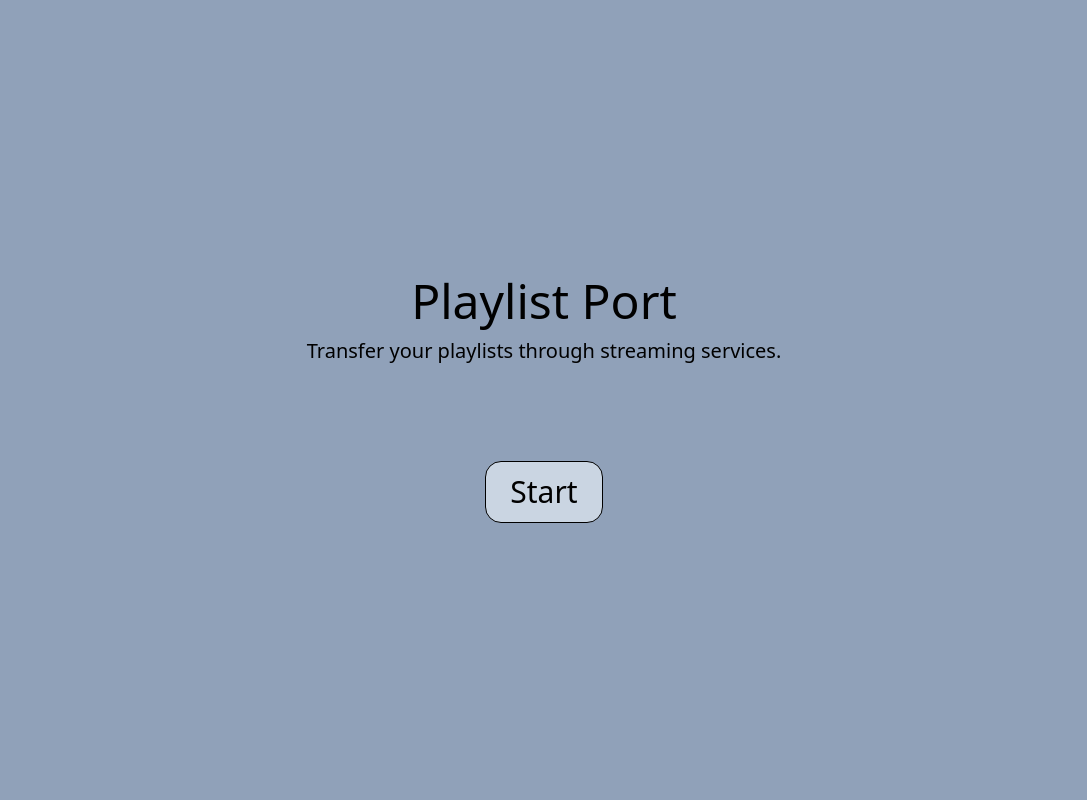
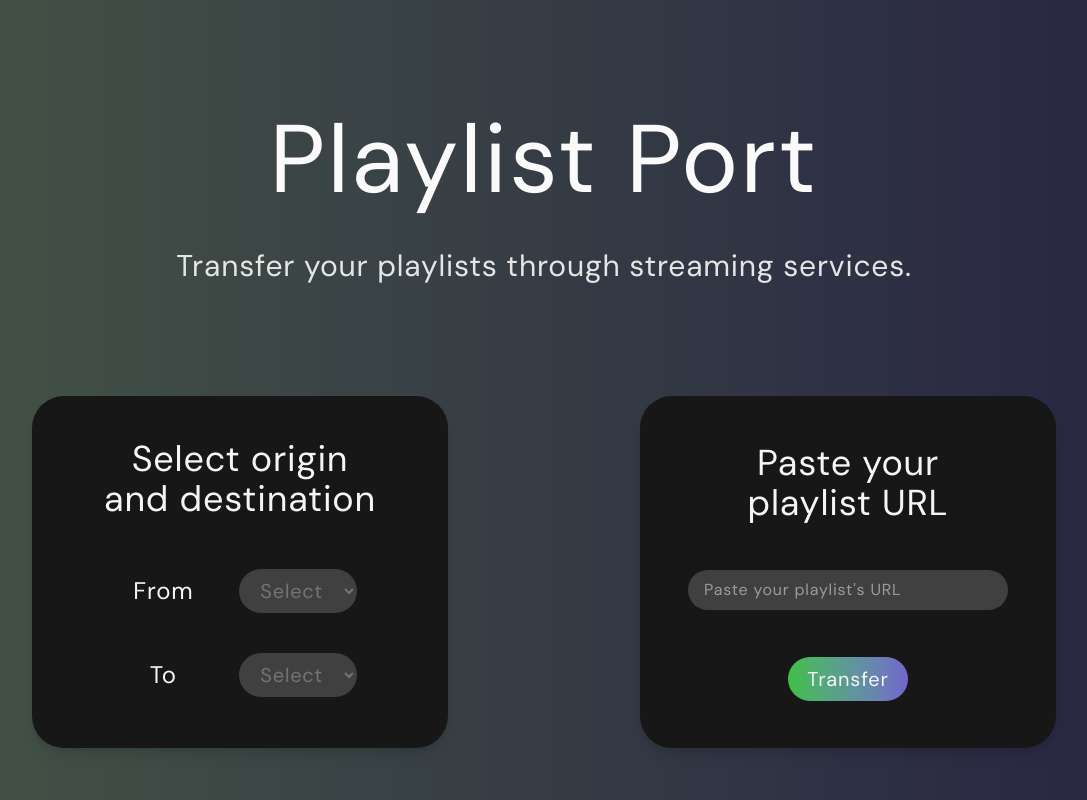
Before and after one commit to carlos-lucenag/playlist-port, a React (Vite) app in the folder frontend/: page / in a window 1280 px wide. Shown: the top 800 px of the page, without its empty margins (96-1183 px from the left). Built offline with nearby package versions, Linux system fonts and the light colour scheme.

Commit message:
feat(frontend): complete frontend redesign

```diff
--- a/frontend/index.html
+++ b/frontend/index.html
@@ -11,7 +11,7 @@
   <title>Playlist Port</title>
 </head>
 
-<body class="bg-slate-700">
+<body class="font-[DM_Sans] bg-linear-to-l from-[#272442] to-[#455445] h-dvh tracking-wider">
   <div id="root"></div>
   <script type="module" src="/src/main.jsx"></script>
 </body>
--- a/frontend/src/App.jsx
+++ b/frontend/src/App.jsx
@@ -83,35 +83,28 @@ function App() {
   };
 
   return (
-    <>
-      <div className="h-screen bg-slate-400 flex flex-col justify-center items-center text-center">
-        <div id="navbar" className="mb-10">
-          <h1 className="mb-3 text-5xl">Playlist Port</h1>
-          <p className="text-xl">
+    <div>
+
+      <div id="navbar" className="mt-28 mb-28 text-center">
+        <h1 className="text-8xl mb-10 text-neutral-50 tracking-wide">Playlist Port</h1>
+        <p className="text-3xl text-neutral-200">
           Transfer your playlists through streaming services.
         </p>
       </div>
-        <button
-          onClick={handleScrollToTransfer}
-          className="cursor-pointer mt-14 text-3xl justify-self-center bg-slate-300 border w-fit h-fit px-6 py-3 rounded-2xl hover:bg-slate-200"
-        >
-          Start
-        </button>
-      </div>
 
-      <form
-        ref={transferSectionRef}
-        onSubmit={handleSubmit}
-        className="h-screen bg-slate-500 flex flex-col justify-center items-center text-center"
-      >
-        <p>Transfer from</p>
+      <div className="place-self-center rounded-4xl w-5xl flex justify-between items-center">
+        <div className="bg-neutral-900 h-[22rem] w-[26rem] rounded-4xl flex flex-col items-center justify-evenly text-neutral-100 shadow-lg">
+          <p className="text-4xl text-center">Select origin<br></br>and destination</p>
+          <div className="w-xs p-2">
+            <div className="flex items-center justify-evenly mb-10">
+              <p className="text-2xl w-20 text-center">From</p>
               <select
                 name="origin"
                 id="origin-service"
                 required
                 value={formData.origin}
                 onChange={handleChange}
-          className="mt-3 text-center bg-slate-400 p-2 rounded"
+                className="text-center text-xl bg-neutral-700 text-neutral-500 p-2 rounded-full"
               >
                 <option value="" disabled>
                   Select
@@ -119,14 +112,16 @@ function App() {
                 <option value="spotify">Spotify</option>
                 <option value="youtube">Youtube</option>
               </select>
-        <p className="mt-6">To</p>
+            </div>
+            <div className="flex items-center justify-evenly">
+              <p className="text-2xl w-20 text-center">To</p>
               <select
-          name="destination"
-          id="destination-service"
+                name="origin"
+                id="origin-service"
                 required
-          value={formData.destination}
+                value={formData.origin}
                 onChange={handleChange}
-          className="mt-3 text-center bg-slate-400 p-2 rounded"
+                className="text-center text-xl bg-neutral-700 text-neutral-500 p-2 rounded-full"
               >
                 <option value="" disabled>
                   Select
@@ -134,19 +129,26 @@ function App() {
                 <option value="spotify">Spotify</option>
                 <option value="youtube">Youtube</option>
               </select>
+            </div>
+          </div>
+        </div>
+
+        <div className="bg-neutral-900 h-[22rem] w-[26rem] rounded-4xl flex flex-col items-center justify-evenly text-neutral-100 shadow-lg">
+          <p className="text-4xl text-center w-xs">Paste your<br></br>playlist URL</p>
           <input
             type="text"
             name="playlistUrl"
             placeholder="Paste your playlist's URL"
-          className="bg-slate-200 p-2 rounded-2xl mt-5"
+            className="bg-neutral-700 text-md py-2 px-4 rounded-full w-xs"
             value={formData.playlistUrl}
             onChange={handleChange}
             required
           />
+
           <button
             type="submit"
             disabled={isLoading}
-          className="mt-6 bg-slate-300 px-4 py-2 rounded-lg hover:bg-slate-200"
+            className="text-xl w-30 bg-linear-to-r from-[#40BF40] to-[#7266CC] p-2 rounded-full"
           >
             {isLoading ? "Transferring..." : "Transfer"}
           </button>
@@ -168,8 +170,9 @@ function App() {
               <p>Error: {error}</p>
             </div>
           )}
-      </form>
-    </>
+        </div>
+      </div>
+    </div>
   );
 }
 
--- a/frontend/src/index.css
+++ b/frontend/src/index.css
@@ -1 +1,7 @@
+@import url('https://fonts.googleapis.com/css2?family=DM+Sans:ital,opsz,wght@0,9..40,100..1000;1,9..40,100..1000&display=swap');
+
 @import "tailwindcss";
+
+button {
+    cursor: pointer;
+}
```
Lines whose indentation alone changed are shown as unchanged.
